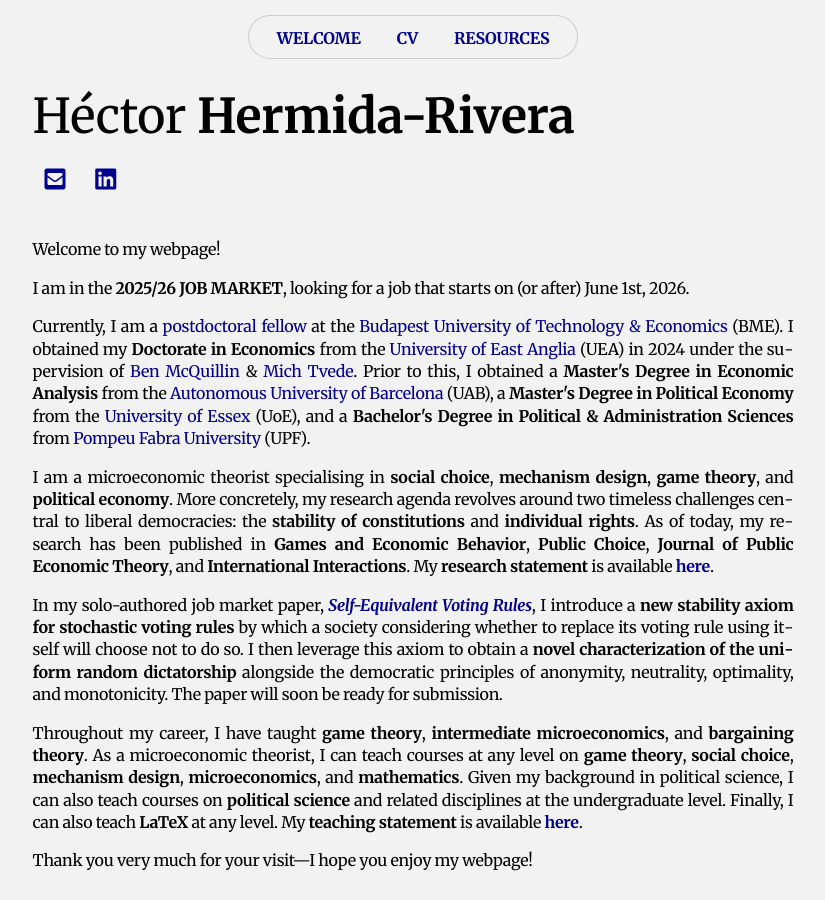
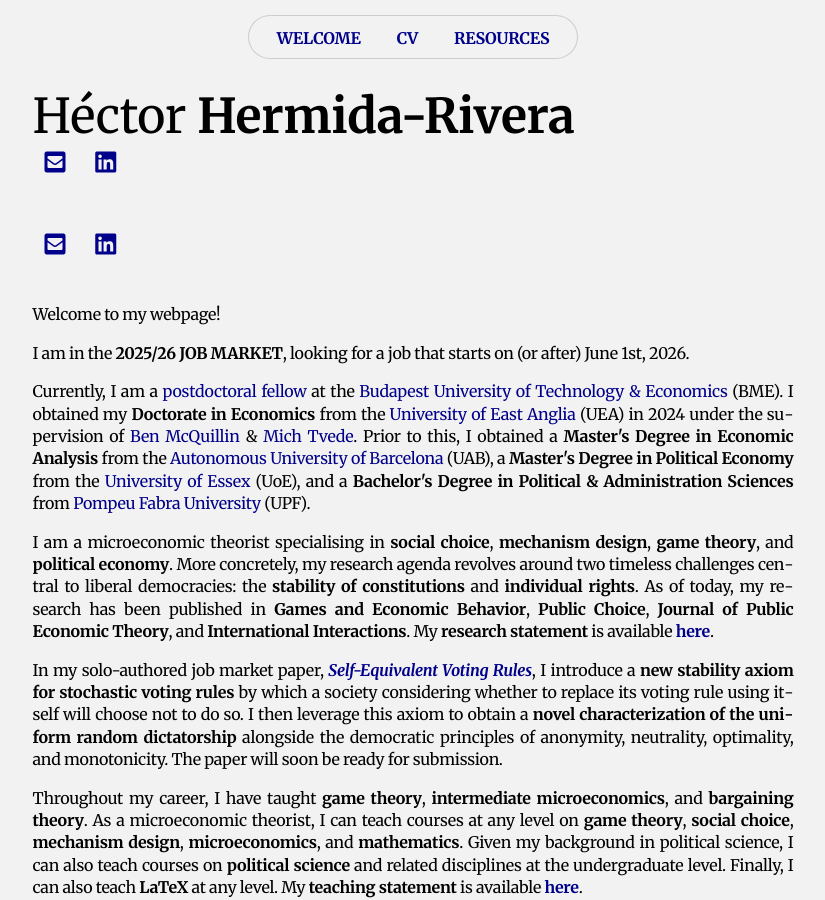
Before and after one commit to HectorHermidaRivera/hectorhermidarivera.github.io, a Jekyll site: the page built from index.md, in a window 1280 px wide and 900 px high. Shown: the whole window, without its empty margins (227-1052 px from the left). Built offline with Jekyll 4.4.1, drawn with Linux system fonts in a browser that asks for light colours; a style sheet for code colours, icons or effects is not loaded.

Commit message:
Update default.html

```diff
--- a/_layouts/default.html
+++ b/_layouts/default.html
@@ -107,6 +107,45 @@
 
 <div class="content">
   <h1 class="main-name">Héctor <strong>Hermida-Rivera</strong></h1>
+
+  <!-- ICON ROW: fixed once in HTML, not in Markdown -->
+  <div class="icon-row" style="padding-bottom: 30px !important;">
+    <a href="https://drive.google.com/file/d/1U52WtfZQt0LltKnNHPnS9Ce1F0kYY_Sz/view?usp=sharing">
+      <i class="ai ai-cv-square" style="font-size:1.50em;"></i>
+    </a>
+    <a href="mailto:hermida.rivera.hector@gtk.bme.hu">
+      <i class="fas fa-envelope-square" style="font-size:1.50em;"></i>
+    </a>
+    <a href="https://arxiv.org/search/?searchtype=author&query=Hermida-Rivera">
+      <i class="ai ai-arxiv-square" style="font-size:1.50em;"></i>
+    </a>
+    <a href="https://scholar.google.com/citations?user=eoXi8yYAAAAJ&hl=en&oi=ao">
+      <i class="ai ai-google-scholar-square" style="font-size:1.50em;"></i>
+    </a>
+    <a href="https://www.linkedin.com/in/hectorhermidarivera/">
+      <i class="fab fa-linkedin" style="font-size:1.50em;"></i>
+    </a>
+    <a href="https://orcid.org/0000-0003-4835-2884">
+      <i class="ai ai-orcid-square" style="font-size:1.50em;"></i>
+    </a>
+    <a href="https://authors.repec.org/pro/phe805/">
+      <i class="ai ai-ideas-repec-square" style="font-size:1.50em;"></i>
+    </a>
+    <a href="https://www.researchgate.net/profile/Hector-Hermida-Rivera">
+      <i class="ai ai-researchgate-square" style="font-size:1.50em;"></i>
+    </a>
+    <a href="https://www.scopus.com/authid/detail.uri?authorId=57789485800">
+      <i class="ai ai-scopus-square" style="font-size:1.50em;"></i>
+    </a>
+    <a href="https://papers.ssrn.com/sol3/cf_dev/AbsByAuth.cfm?per_id=6678348">
+      <i class="ai ai-ssrn-square" style="font-size:1.50em;"></i>
+    </a>
+    <a href="https://www.webofscience.com/wos/author/record/JED-5896-2023">
+      <i class="ai ai-clarivate-square" style="font-size:1.50em;"></i>
+    </a>
+  </div>
+
+  <!-- Centered content from Markdown -->
   <div class="centered-content">
     {{ content }}
   </div>
```
